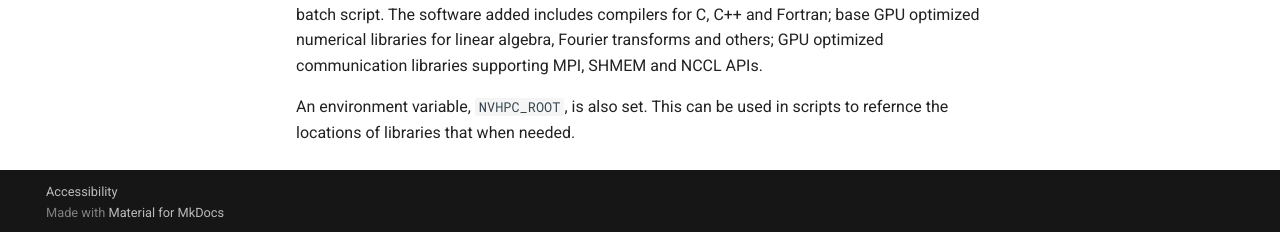
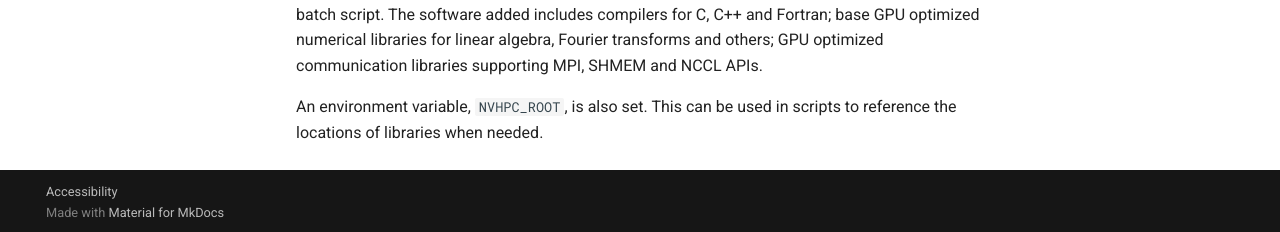
Before and after one commit to mit-orcd/orcd-docs-edit, an MkDocs documentation site: the page built from docs/recipes/nvhpc-a100-with-cuda-and-mpi-example.md, in a window 1280 px wide and 997 px high. Shown: the part 762-994 px from the top of the window. Built offline with MkDocs 1.6.1 and Material for MkDocs 9.7.7, drawn with Linux system fonts in a browser that asks for light colours.

Commit message:
Standard formatting

```diff
--- a/docs/recipes/nvhpc-a100-with-cuda-and-mpi-example.md
+++ b/docs/recipes/nvhpc-a100-with-cuda-and-mpi-example.md
@@ -34,5 +34,5 @@
 software added includes compilers for C, C++ and Fortran; base GPU optimized numerical libraries for linear algebra, Fourier
 transforms and others; GPU optimized communication libraries supporting MPI, SHMEM and NCCL APIs.
 
-An environment variable, `NVHPC_ROOT`, is also set. This can be used in scripts to refernce the locations of libraries that
+An environment variable, `NVHPC_ROOT`, is also set. This can be used in scripts to reference the locations of libraries
 when needed.
```
